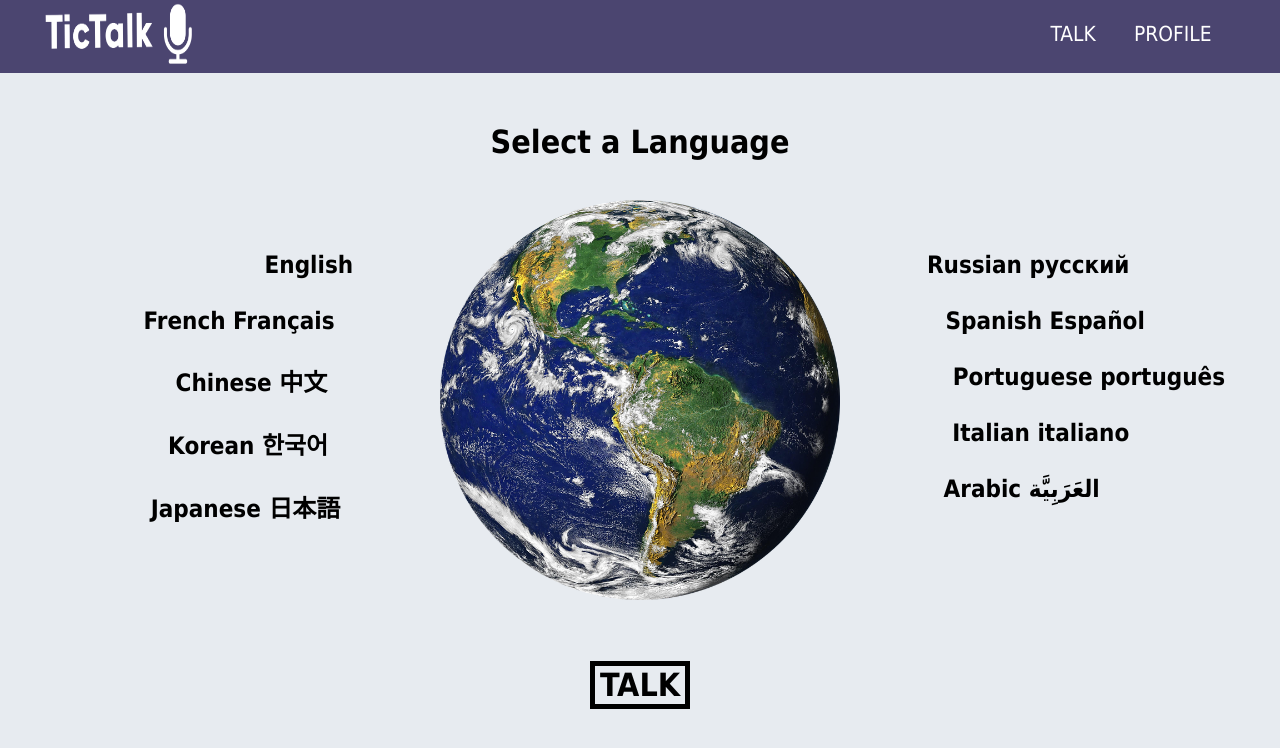
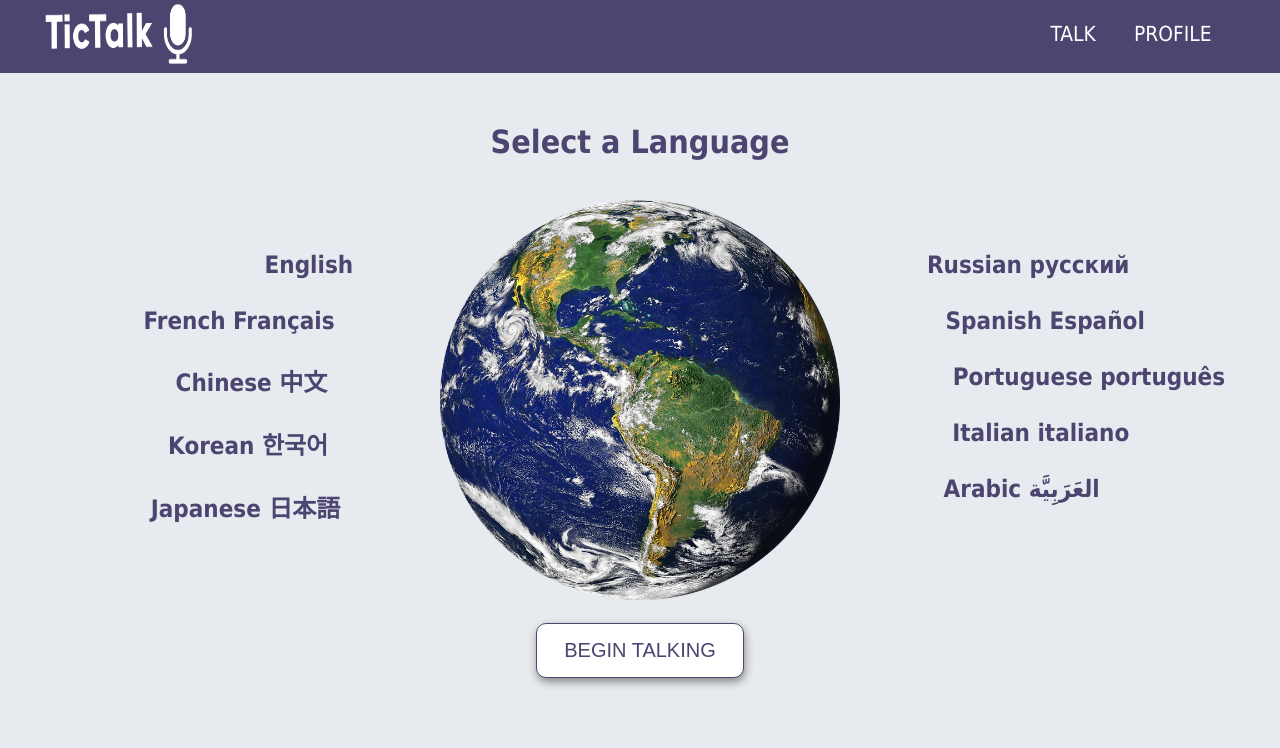
Before and after one commit to nramley/TicTalk, a React (Create React App) app: page / in a window 1280 px wide. Shown: the top 748 px of the page. Built offline with nearby package versions, Linux system fonts and the light colour scheme; what react-stack-grid would draw is missing.

Commit message:
Home edits

```diff
--- a/src/Components/Home/Home.css
+++ b/src/Components/Home/Home.css
@@ -1,7 +1,9 @@
 *{
 	margin: 0;
 	padding: 0;
+	color: #4b4570;
 }
+
 
 .center-top{
     text-align: center;
@@ -64,3 +66,52 @@
     float: left;
     shape-outside: circle(farthest-side at left);
 }
+
+.btnTalk {
+  border-radius: 10px;
+  background: white;
+  border: solid 1px #4b4570;
+  text-align: center;
+  box-shadow: 1px 4px 8px #888888;
+  font-size: 20px;
+  padding: 8px;
+  width: 26vh;
+	padding: 15px;
+  cursor: pointer;
+  position: relative;
+  overflow: hidden;
+  font-family: Arial;
+  color: #4b4570;
+  transition: color 0.5s ease-out;
+  z-index: 1;
+	margin: auto;
+	top: 9vh;
+	text-transform: uppercase;
+
+
+}
+
+.btnTalk:active {
+  top: 9.5vh;
+}
+
+.btnTalk:before {
+  content:'';
+	position: absolute;
+	top: 0px;
+	left: 0px;
+	width: 0px;
+  height: 100%;
+	background: #4b4570;
+	border-radius: 5px;
+	transition: all 0.5s ease-out;
+  z-index: -1;
+}
+
+.btnTalk:hover {
+  color: white;
+}
+
+.btnTalk:hover:before {
+  width: 100%;
+}
--- a/src/Components/Home/Home.js
+++ b/src/Components/Home/Home.js
@@ -4,6 +4,18 @@ import globe from '../../Images/planet.png';
 
 
 class Home extends Component {
+
+  state = {
+
+  show_check: false,
+}
+
+clickLanguage() {
+  this.setState({
+  show_check: true,
+  });
+ }
+
  constructor() {
    super();
    this.state={
@@ -14,6 +26,8 @@ class Home extends Component {
  render() {
  return (
    <div className="big">
+
+
      <img id="circle" src={globe}/>
 
      <div className="center-top">
@@ -21,32 +35,33 @@ class Home extends Component {
      </div>
 
      <div className="left">
-       <h2> English </h2>
+       <h2 onClick={(e) =>
+                {this.clickLanguage()}} className="language"> English </h2>
        <h2><br/></h2>
-       <h2> French Français </h2>
+       <h2 className="language"> French Français </h2>
        <h2><br/></h2>
-       <h2> Chinese 中文 </h2>
+       <h2 className="language"> Chinese 中文 </h2>
        <h2><br/></h2>
-       <h2> Korean 한국어</h2>
+       <h2 className="language"> Korean 한국어</h2>
        <h2><br/></h2>
-       <h2> Japanese 日本語 </h2>
+       <h2 className="language"> Japanese 日本語 </h2>
      </div>
 
      <div className="right">
-         <h2> Russian русский </h2>
+         <h2 className="language"> Russian русский </h2>
          <h2><br/></h2>
-         <h2> Spanish Español </h2>
+         <h2 className="language"> Spanish Español </h2>
          <h2><br/></h2>
-         <h2> Portuguese português </h2>
+         <h2 className="language"> Portuguese português </h2>
          <h2><br/></h2>
-         <h2> Italian italiano </h2>
+         <h2 className="language"> Italian italiano </h2>
          <h2><br/></h2>
-         <h2> Arabic العَرَبِيَّة </h2>
+         <h2 className="language"> Arabic العَرَبِيَّة </h2>
      </div>
 
-     <div className="center-bot">
-       <h1> TALK </h1>
-     </div>
+     <span className="spanTalk center-bot"><div className="btnTalk">Begin talking</div></span>
+
+
 
    </div>
    );
```
Lines whose indentation alone changed are shown as unchanged.
